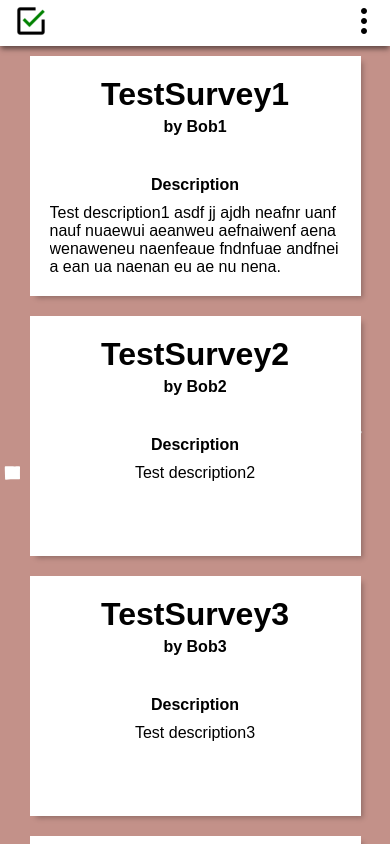
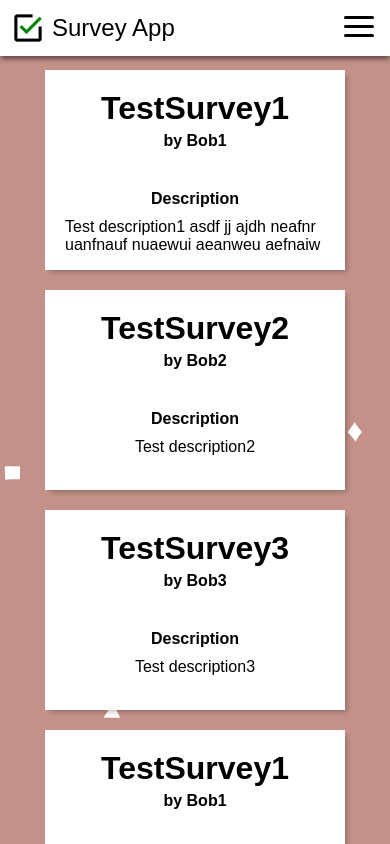
Before and after one commit to AndrasIstvanRacz/survey-app-frontend, a React (Create React App) app: page / in a window 390 px wide. Shown: the top 844 px of the page. Built offline with nearby package versions, Linux system fonts and the light colour scheme.

Commit message:
Navbar hamburger menu fixed

```diff
--- a/src/AppStyle.css
+++ b/src/AppStyle.css
@@ -1,4 +1,10 @@
-body{
+* {
+    box-sizing: border-box;
+}
+
+body {
+    margin: 0;
+    padding: 0;
     background-image: url("background.svg");
     background-attachment:  fixed;
     font-family: Oxygen, sans-serif;
--- a/src/components/HomeTab/HomeTabStyle.css
+++ b/src/components/HomeTab/HomeTabStyle.css
@@ -1,4 +1,5 @@
 .SurveyCardContainer{
+    padding-top: 60px;
     margin-right: auto;
     margin-left: auto;
     padding-left: 10px;
--- a/src/components/Navigation/Navigation.js
+++ b/src/components/Navigation/Navigation.js
@@ -1,33 +1,44 @@
 import React from "react";
 import {Link} from "react-router-dom";
 import "./NavigationStyle.css"
+import Logo from "./icon/logo.png"
 
 
 class Navigation extends React.Component {
 
-  myFunction =()=> {
-    let x = document.getElementById("NavButtonsContainer");
-    if (x.className === "NavButtonsContainer") {
-      x.className += " responsive";
+  myFunction = () => {
+    let x = document.getElementById("navbarLinks");
+
+    if (x.className === "NavbarLinks") {
+      x.className += " active";
+      console.log(x.className)
     } else {
-      x.className = "NavButtonsContainer";
+      x.className = "NavbarLinks";
     }
   }
 
   render() {
     return (
-        <div className="NavButtonsContainer" id="NavButtonsContainer">
+      <div className="Navbar">
 
-          <img className="Logo" src={require("./icons/logo.png")} alt="description of image" height={32} width={32}/>
+        {/*<img className="Logo" src={require("./icon/logo.png")} alt="description of image" height={32} width={32}/>*/}
+        <div className="Title">
+          <img className="Logo" src={require("./icon/logo.png")} alt="survey app"/>
+          Survey App
+        </div>
+        <div className="ToggleButton" onClick={this.myFunction}>
+          <span className="Bar"></span>
+          <span className="Bar"></span>
+          <span className="Bar"></span>
+        </div>
+        <div className="NavbarLinks" id="navbarLinks">
+          <Link to="/">Home</Link>
+          <Link to="/">Surveys</Link>
+          <Link to="/login">Log In</Link>
+        </div>
 
 
-          <Link className="NavButtons" to="/">Home</Link>
-          <Link className="NavButtons" to="/">placeholder</Link>
-          <Link className="LoginButton" to="/login">Log In</Link>
-          <a className="Menu" onClick={this.myFunction}>
-            <img className="MenuImage" src={require("./icons/dots.png")}/>
-          </a>
-        </div>
+      </div>
     );
   }
 }
--- a/src/components/Navigation/NavigationStyle.css
+++ b/src/components/Navigation/NavigationStyle.css
@@ -1,79 +1,89 @@
-.NavButtonsContainer{
-    position: sticky;
+.Navbar {
+    display: flex;
+    justify-content: space-between;
+    align-items: center;
+    background-color: white;
+    color: black;
+    box-shadow: 0 4px 5px -1px rgba(0,0,0,.5);
+    position: fixed;
+    width: 100%;
     overflow: hidden;
-    background-color: white;
-    box-shadow: 0 4px 5px -1px rgba(0,0,0,.5);
 }
 
-.NavButtons {
-    float: left;
-    display: block;
-    color: black;
-    text-align: center;
-    padding: 12px 15px;
-    text-decoration: none;
-    font-weight: bold;
+.Title {
+    font-size: 1.5rem;
+    margin: 0.75rem;
+    display: flex;
+    align-items: center;
+
 }
 
-.LoginButton {
-    float: right;
-    display: block;
-    color: black;
-    text-align: center;
-    padding: 12px 15px;
-    text-decoration: none;
-    font-weight: bold;
+.Logo {
+    padding-right: .5rem;
 }
 
-.LoginButton:hover, .NavButtons:hover{
-    background-color:rgba(195,145,137,0.1);
+.NavbarLinks {
+    margin: 0;
+    padding: 0;
+    display: flex;
 }
 
-.LoginButton:hover, .NavButtons:active{
-    background-color: rgba(195,145,137,0.2);
+.NavbarLinks a{
+    text-decoration: none;
+    color: black;
+    padding: 1rem;
+    display: block;
 }
 
-.Menu {
-    display: none;
+.NavbarLinks a:hover{
+    background-color: rgba(195,145,137,0.1);
 }
 
-.MenuImage{
-    margin: auto;
-    padding: 5px 10px;
+.ToggleButton {
+    position: absolute;
+    top: 1rem;
+    right: 1rem;
+    display: none;
+    flex-direction: column;
+    justify-content: space-between;
+    width: 30px;
+    height: 21px;
+    cursor: pointer;
 }
 
-.Logo{
-    float: left;
-    margin: auto;
-    padding: 5px 15px;
+.ToggleButton .Bar {
+    height: 3px;
+    width: 100%;
+    background-color: black;
+    border-radius: 10px;
 }
 
-@media screen and (max-width: 450px) {
-    .NavButtonsContainer a:not(:first-child) {display: none;}
-    .NavButtonsContainer a.Menu {
-        float: right;
-        display: inline-block;
+
+@media (max-width: 650px) {
+    .ToggleButton {
+        display: flex;
     }
-    .Logo{
-        float: none;
+
+    .NavbarLinks {
+        display: none;
+        width: 100%;
+    }
+
+    .Navbar {
+        flex-direction: column;
+        align-items: flex-start;
+    }
+
+    .NavbarLinks {
+        flex-direction: column;
+    }
+
+    .NavbarLinks a {
+        text-align: center;
+        padding: .5rem 1rem;
+    }
+
+    .NavbarLinks.active {
+        display: flex;
     }
 }
-
-@media screen and (max-width: 450px) {
-    .NavButtonsContainer.responsive {
-        position: sticky;
-    }
-
-    .NavButtonsContainer.responsive .Menu {
-        position: absolute;
-        right: 0;
-        top: 0;
-    }
-
-    .NavButtonsContainer.responsive a {
-        position: sticky;
-        float: none;
-        display: block;
-        text-align: center;
-    }
-}
```
Also changed, not shown: src/components/Navigation/icon/logo.png (renamed from src/components/Navigation/icons/logo.png), src/components/Navigation/icons/dots.png (deleted).
